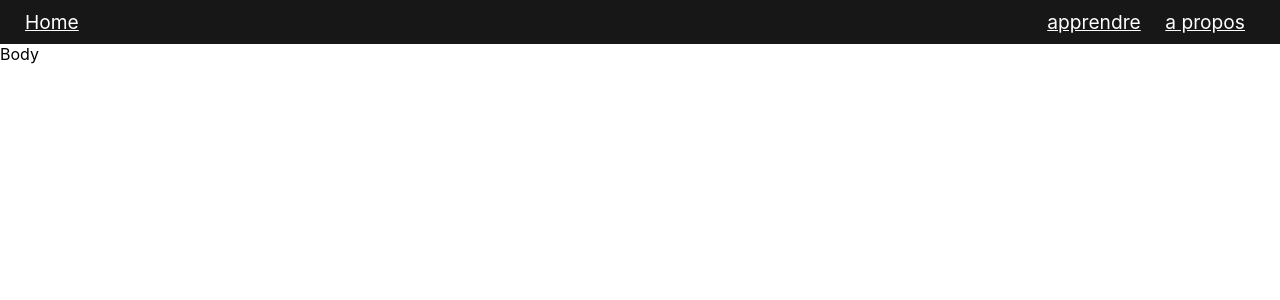
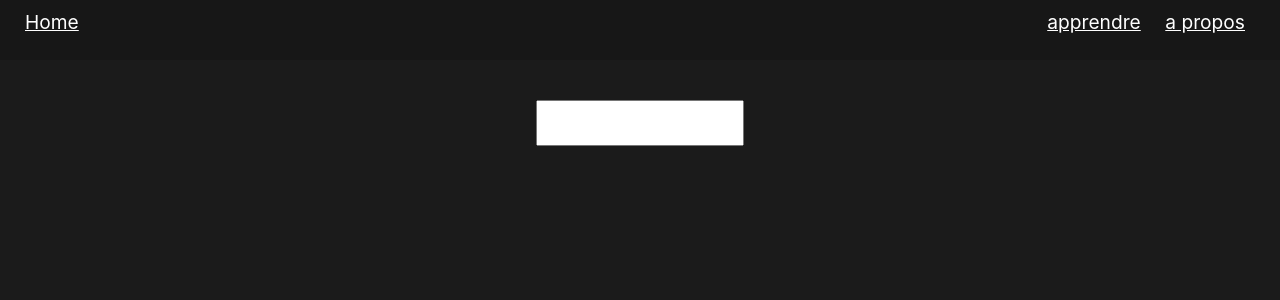
Before and after one commit to Saleck-Eljili/hieroglyphes, a React (Create React App) app: page / in a window 1280 px wide. Shown: the top 300 px of the page. Built offline with nearby package versions, Linux system fonts and the light colour scheme.

Commit message:
feat: body input

```diff
--- a/src/App.scss
+++ b/src/App.scss
@@ -1,18 +1,35 @@
+.app{
+    background-color: rgb(27, 27, 27);
+    color: rgb(255, 255, 255);
+    height: 100vh;
     .header{
         background-color: rgb(23, 23, 23);
         display: flex;
         justify-content: space-between;
         padding-left: 15px;
         padding-right: 15px;
-
+        height: 60px;
         a{
            font-size: larger;
            margin: 10px;
            color: rgb(255, 255, 255);
-    };
+        }
         div{
             margin: 10px;
         }
-
+    }
+    .body{
+        background-color: rgb(27, 27, 27);
+        color: rgb(255, 255, 255);
+        margin-top: 40px;
+        display: flex;
+        flex-direction: column;
+        align-items: center;
+        justify-content: center;
+        input{
+            width: 200px;
+            height: 40px;
+        }
 
     }
+}
--- a/src/App.tsx
+++ b/src/App.tsx
@@ -5,7 +5,7 @@ import Header from "./components/Header";
 
 function App() {
   return (
-    <div>
+    <div className="app">
       <Header />
       <Body />
     </div>
--- a/src/components/Body.tsx
+++ b/src/components/Body.tsx
@@ -1,7 +1,23 @@
-import React from "react";
+import { useState } from "react";
 
 function Body() {
-  return <div>Body</div>;
+  const [message, setMessage] = useState("");
+
+  const handleChange = (event: React.FormEvent<HTMLInputElement>) => {
+    setMessage(event.currentTarget.value);
+  };
+  return (
+    <div className="body">
+      <input
+        type="text"
+        name="message"
+        onChange={handleChange}
+        value={message}
+      />
+
+      <h2>{message}</h2>
+    </div>
+  );
 }
 
 export default Body;
```
Lines whose indentation alone changed are shown as unchanged.
